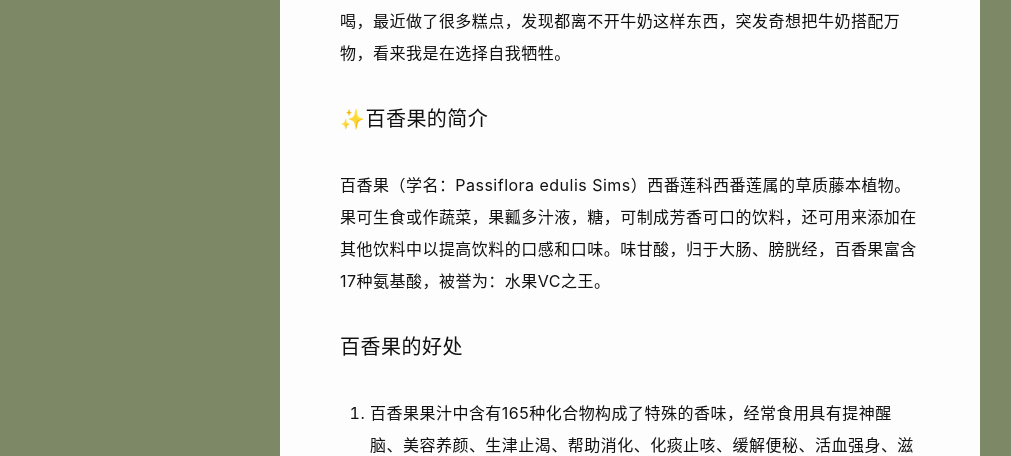
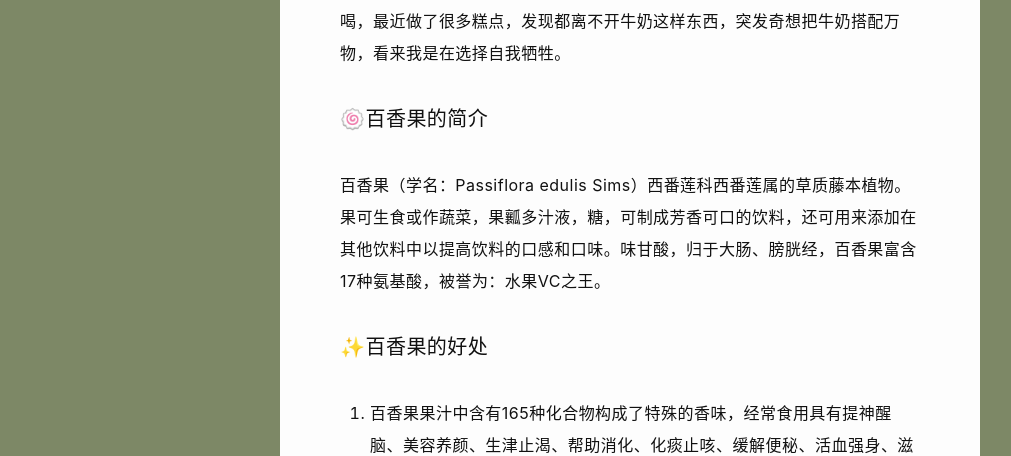
Before and after one commit to wangyunzi/wangyunzi.github.io, a Jekyll site: the page built from _posts/2024-08-10-百香果你知吗？.md, in a window 1280 px wide and 900 px high. Shown: the part 435-891 px from the top of the window, without its empty margins (10-1021 px from the left). Built offline with Jekyll 4.4.1, drawn with Linux system fonts in a browser that asks for light colours; nearby versions of some CDN libraries; comment, search, counter and statistics services are not loaded.

```diff
--- a/_posts/2024-08-10-百香果你知吗？.md
+++ b/_posts/2024-08-10-百香果你知吗？.md
@@ -9,13 +9,13 @@ title: 百香果你知吗？
 thumb: https://blog.wangyunzi.com/2024/08/f560fd7621100c680788f4320254bca8.jpg
 backgrounds:
 	- https://blog.wangyunzi.com/2024/08/435951d3eec6ae655feaaffbc3b3bcb6.png
-	- https://blog.wangyunzi.com/2024/08/4423f8e8586292459b0a10f3229c9482.png)
+	- https://blog.wangyunzi.com/2024/08/4423f8e8586292459b0a10f3229c9482.png
 ---
 &emsp;&emsp;昨天买的百香果到了，搭配着我的柠檬水喝果然不一般，和外面奶茶店卖的毫无差别，简直爱上百香果这种清香美丽的水果了。想着顺便搜索一下百香果的功效和作用，幸好多余的搜索，要不然真会后悔。因为我准备搭配百香果和牛奶喝，最近做了很多糕点，发现都离不开牛奶这样东西，突发奇想把牛奶搭配万物，看来我是在选择自我牺牲。
-#### ✨百香果的简介
+#### 🍥百香果的简介
 百香果（学名：Passiflora edulis Sims）西番莲科西番莲属的草质藤本植物。果可生食或作蔬菜，果瓤多汁液，糖，可制成芳香可口的饮料，还可用来添加在其他饮料中以提高饮料的口感和口味。味甘酸，归于大肠、膀胱经，百香果富含17种氨基酸，被誉为：水果VC之王。
 
-#### 百香果的好处
+#### ✨百香果的好处
 1. 百香果果汁中含有165种化合物构成了特殊的香味，经常食用具有提神醒脑、美容养颜、生津止渴、帮助消化、化痰止咳、缓解便秘、活血强身、滋阴补肾、消除疲劳等作用。
 2. 百香果富含人体所需的氨基酸、多种维生素、类胡萝卜素、超氧化物等歧化酶、硒以及各种微量元素。可以净化机体，避免有害物质在体内的沉积，进而达到彻底改善皮肤，美容养颜的作用。
 3. 百香果可以改善肠道的菌群构成，可以起到保护肠胃不吸收有害物质的屏障与作用，同时可以抑制有害微生物在肠道内的滋生。二者对于肠道排泄毒素、调理肠道有很好的作用，对于慢性咽喉炎、长粉刺、结肠炎、胃肠炎、特疮也有很好的辅助治疗作用。
```
